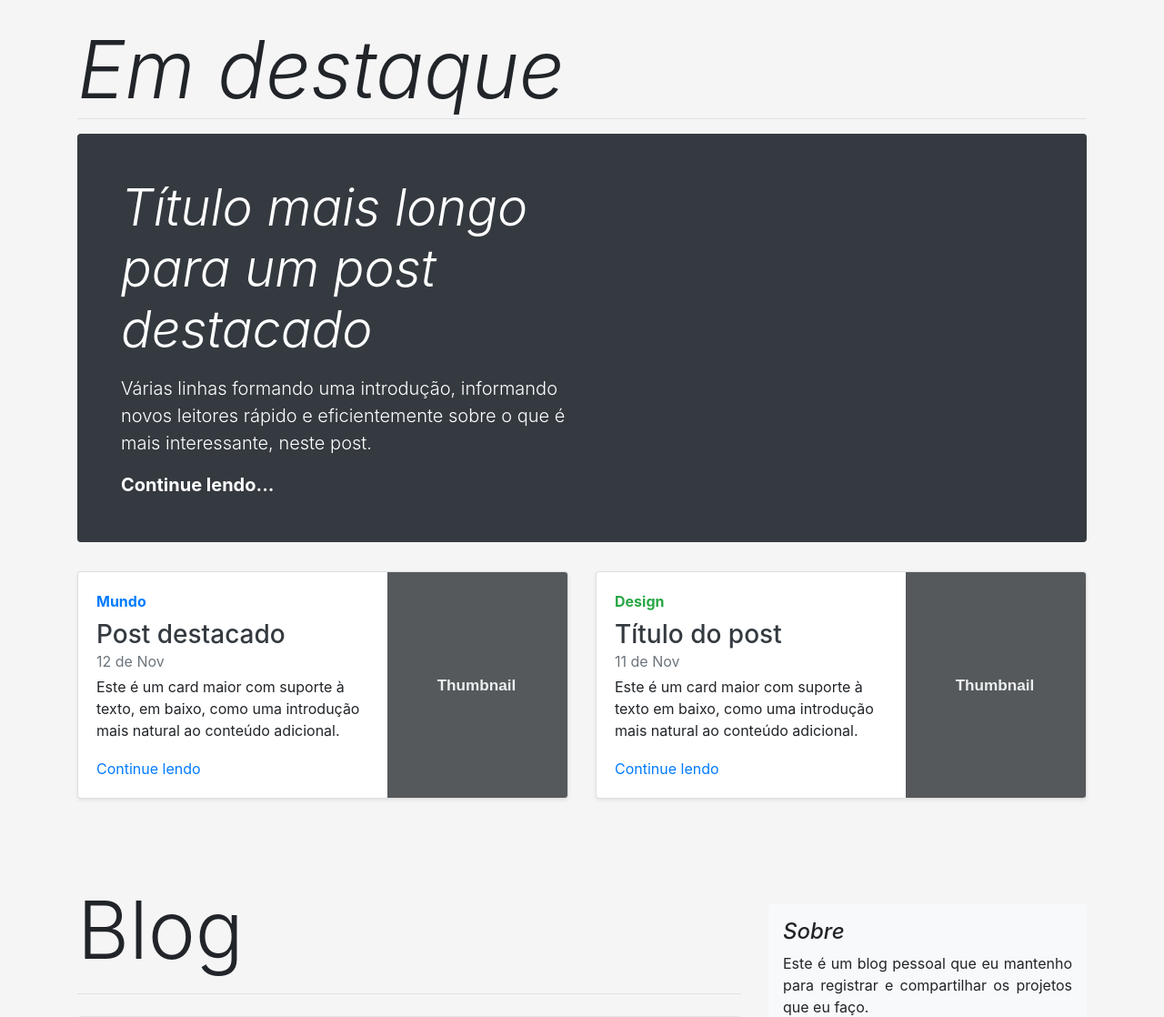
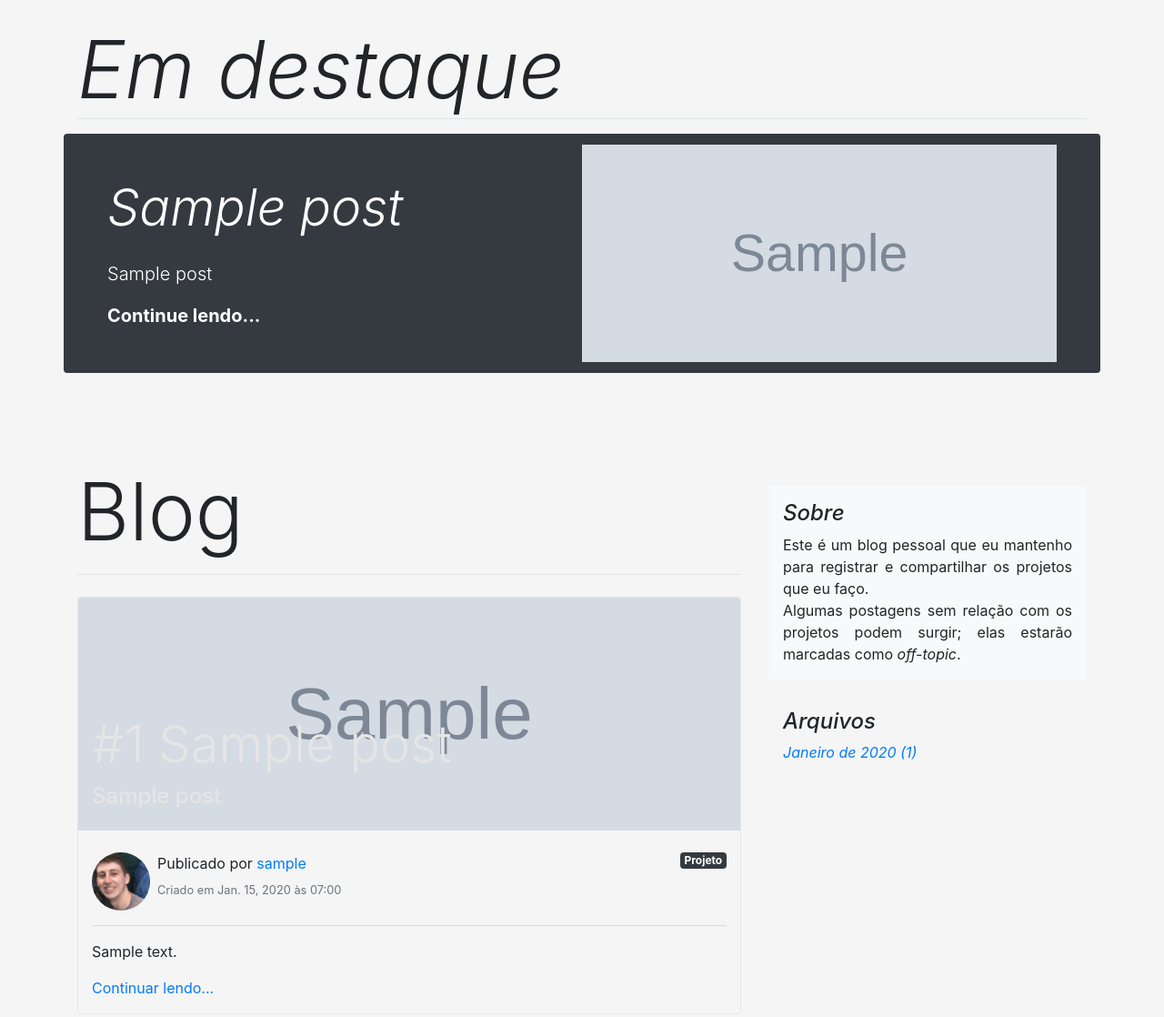
Before and after one commit to Lavedonio/site_lavedonio_django, a Django app: page /blog/ in a window 1280 px wide. Shown: the part 56-1174 px from the top of the page at 91% size. Run offline with Django 3.2, Linux system fonts and the light colour scheme; tables that the repository leaves empty hold one stand-in row (values such as "Sample post"); grey boxes marked "Sample" are stand-in pictures; some libraries are stand-ins or nearby versions.

Commit message:
Added featured Posts

```diff
--- a/blog/templates/blog/post_list.html
+++ b/blog/templates/blog/post_list.html
@@ -4,51 +4,53 @@
 
 {% block stylesheet %}
 	<link rel="stylesheet" type="text/css" href="{% static 'css/blog.css' %}">
+
+	<!-- Full width image: https://stackoverflow.com/questions/12991351/css-force-image-resize-and-keep-aspect-ratio -->
+	<style>
+		div.most-featured-image {
+			background-image: url("{% if post_most_featured %}{{ post_most_featured.main_image.url }}{% endif %}");
+			background-size: cover;
+			background-repeat: no-repeat;
+			background-position: center;
+			min-height: 75%;
+		}
+	</style>
 {% endblock %}
 
 {% block before_main %}
 	{% if featured and page_obj.number == 1 %}
-	<div class="container featured-articles">
+	<section class="container featured-articles">
 		<h1 class="display-2 font-italic mb-3 border-bottom">Em destaque</h1>
-		<div class="jumbotron p-3 p-md-5 text-white rounded bg-dark">
-			<div class="col-md-6 px-0">
-				<h1 class="display-4 font-italic">Título mais longo para um post destacado</h1>
-				<p class="lead my-3">Várias linhas formando uma introdução, informando novos leitores rápido e eficientemente sobre o que é mais interessante, neste post.</p>
-				<p class="lead mb-0"><a href="#" class="text-white font-weight-bold">Continue lendo...</a></p>
+		<article class="jumbotron row p-3 p-md-5 text-white rounded bg-dark">
+			<div class="col-md-6 px-0 d-flex flex-column">
+				<h1 class="display-4 font-italic">{{ post_most_featured.title }}</h1>
+				<p class="lead my-3">{{ post_most_featured.subtitle }}</p>
+				<p class="lead mb-0"><a href="{% url 'post' post_most_featured.id %}" class="text-white font-weight-bold">Continue lendo...</a></p>
 			</div>
-		</div>
+			<div class="col-md-6 px-0 d-none d-lg-block most-featured-image most-featured-margin">
+				<p class="d-none">Imagem mais destacada</p>
+			</div>
+		</article>
 
 		<div class="row mb-2">
-			<div class="col-md-6">
-				<div class="card flex-md-row mb-4 shadow-sm h-md-250">
+			{% for post_featured in posts_featured %}
+			<article class="col-md-6">
+				<div class="card rounded flex-md-row mb-4 shadow-sm h-md-300">
 					<div class="card-body d-flex flex-column align-items-start">
 						<strong class="d-inline-block mb-2 text-primary">Mundo</strong>
 						<h3 class="mb-0">
-							<a class="text-dark" href="#">Post destacado</a>
+							<a class="text-dark" href="{% url 'post' post_featured.id %}">{{ post_featured.title }}</a>
 						</h3>
-						<div class="mb-1 text-muted">12 de Nov</div>
-						<p class="card-text mb-auto">Este é um card maior com suporte à texto, em baixo, como uma introdução mais natural ao conteúdo adicional.</p>
-						<a href="#">Continue lendo</a>
+						<div class="mb-1 text-muted">{{ post_featured.date_posted }}</div>
+						<p class="card-text mb-auto">{{ post_featured.subtitle }}</p>
+						<a href="{% url 'post' post_featured.id %}">Continue lendo</a>
 					</div>
-					<img class="card-img-right flex-auto d-none d-lg-block" src="{% static 'placeholder.svg' %}" alt="Card image cap">
+					<div class="crop flex-auto d-none d-lg-block"><img class="card-img-right" src="{{ post_featured.main_image.url }}" style="margin-left: {% widthratio post_featured.main_image.width post_featured.main_image.height -150 %}px; padding-left: 100px;" alt="Imagem Principal da Publicação em destaque"></div>
 				</div>
-			</div>
-			<div class="col-md-6">
-				<div class="card flex-md-row mb-4 shadow-sm h-md-250">
-					<div class="card-body d-flex flex-column align-items-start">
-						<strong class="d-inline-block mb-2 text-success">Design</strong>
-						<h3 class="mb-0">
-							<a class="text-dark" href="#">Título do post</a>
-						</h3>
-						<div class="mb-1 text-muted">11 de Nov</div>
-						<p class="card-text mb-auto">Este é um card maior com suporte à texto em baixo, como uma introdução mais natural ao conteúdo adicional.</p>
-						<a href="#">Continue lendo</a>
-					</div>
-					<img class="card-img-right flex-auto d-none d-lg-block" src="{% static 'placeholder.svg' %}" alt="Card image cap">
-				</div>
-			</div>
+			</article>
+			{% endfor %}
 		</div>
-	</div>
+	</section>
 	{% endif %}
 {% endblock %}
 
@@ -66,7 +68,7 @@
 					</div>
 					{% endif %}
 
-					{% for post in posts %}
+					{% for post in page_obj %}
 					<!-- <img src="{{ post.main_image.url }}" class="main-img img-fluid w-100" alt="Article Image"> -->
 					<article class="mb-5 rounded article-list blog-post">
 						<div class="rounded-top" style="background-image: url('{{ post.main_image.url }}'); background-size: cover; background-repeat: no-repeat; background-position: center; min-height: 75%;">
```
